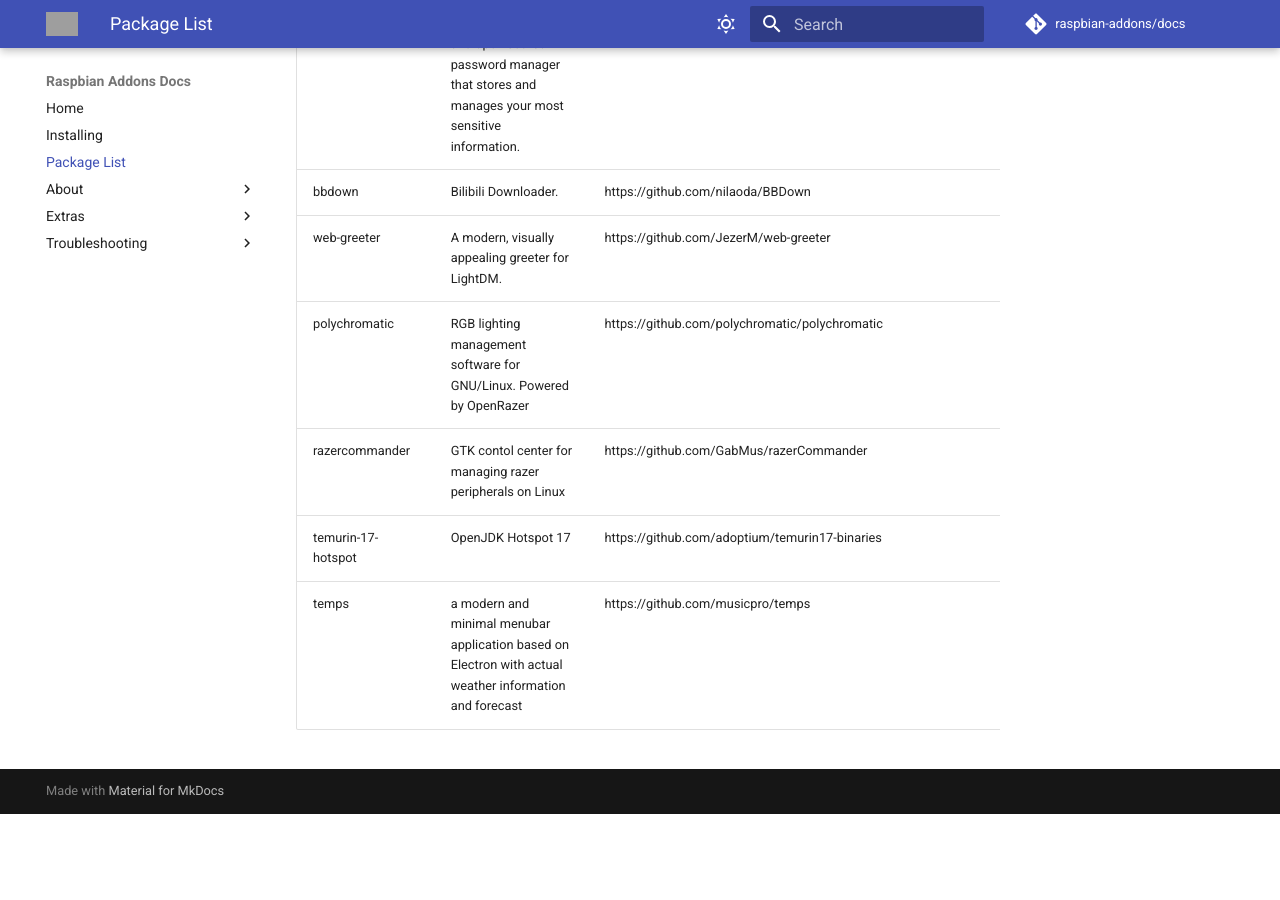
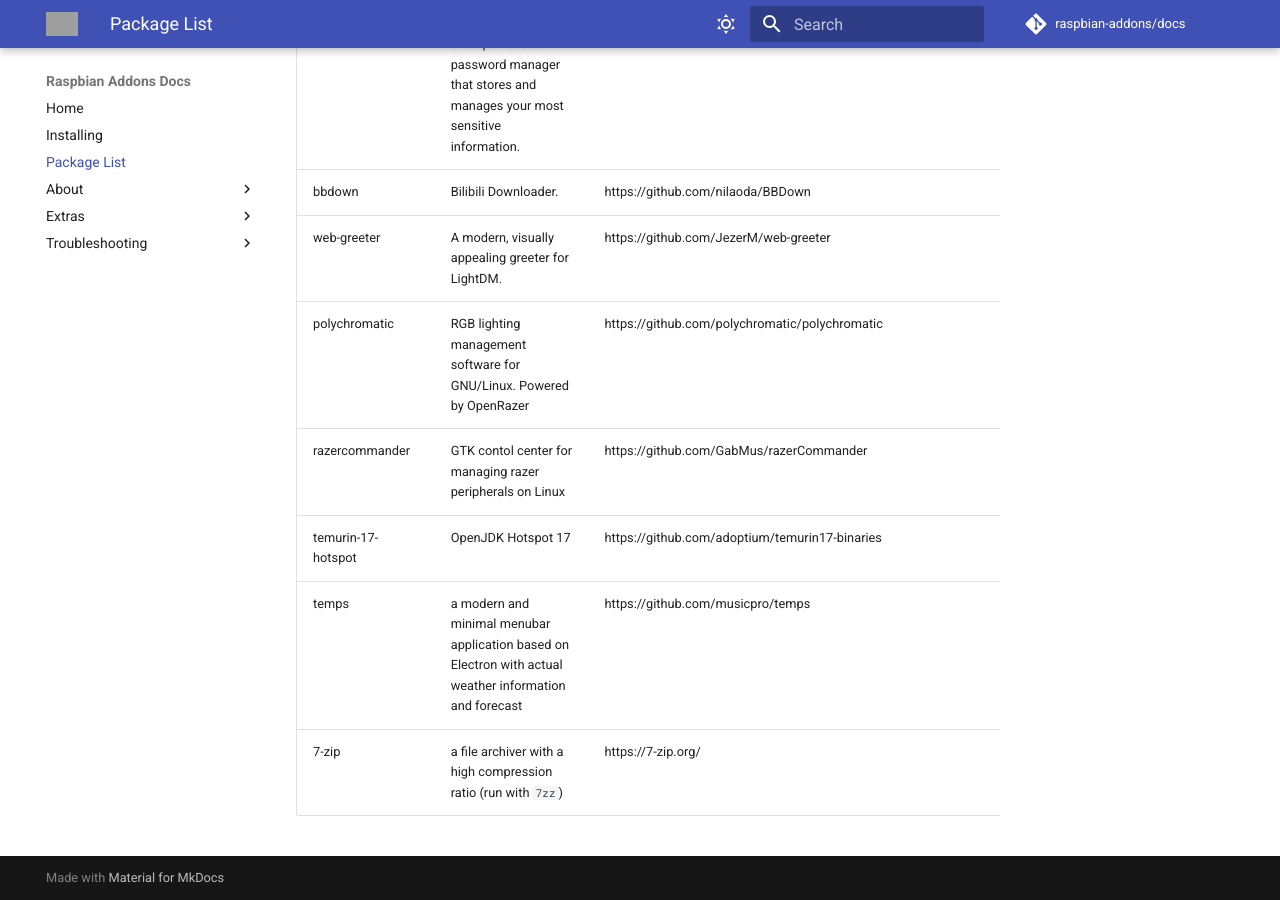
Before and after one commit to raspbian-addons/docs, an MkDocs documentation site: the page built from docs/package-list.md, in a window 1280 px wide and 900 px high, scrolled down 13409 px. Built offline with MkDocs 1.6.1 and Material for MkDocs 9.7.7, drawn with Linux system fonts in a browser that asks for light colours; comment, search, counter and statistics services are not loaded; before the commit the page ends 14223 px from its top, so only the background shows below that; grey boxes are pictures that could not be loaded.

Commit message:
Update package-list.md

```diff
--- a/docs/package-list.md
+++ b/docs/package-list.md
@@ -176,3 +176,4 @@
 | razercommander | GTK contol center for managing razer peripherals on Linux | https://github.com/GabMus/razerCommander |
 | temurin-17-hotspot | OpenJDK Hotspot 17 | https://github.com/adoptium/temurin17-binaries |
 | temps | a modern and minimal menubar application based on Electron with actual weather information and forecast | https://github.com/musicpro/temps |
+| 7-zip | a file archiver with a high compression ratio (run with `7zz`) | https://7-zip.org/ |
```
